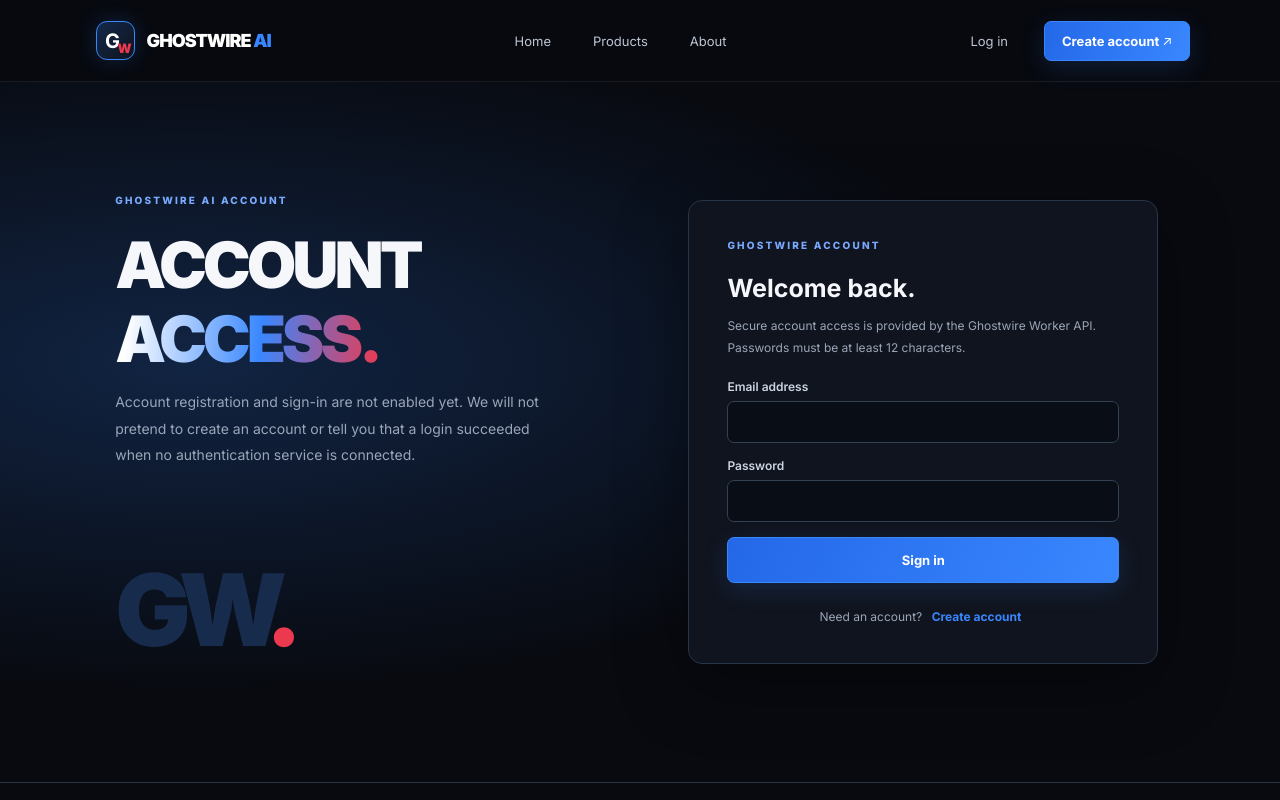
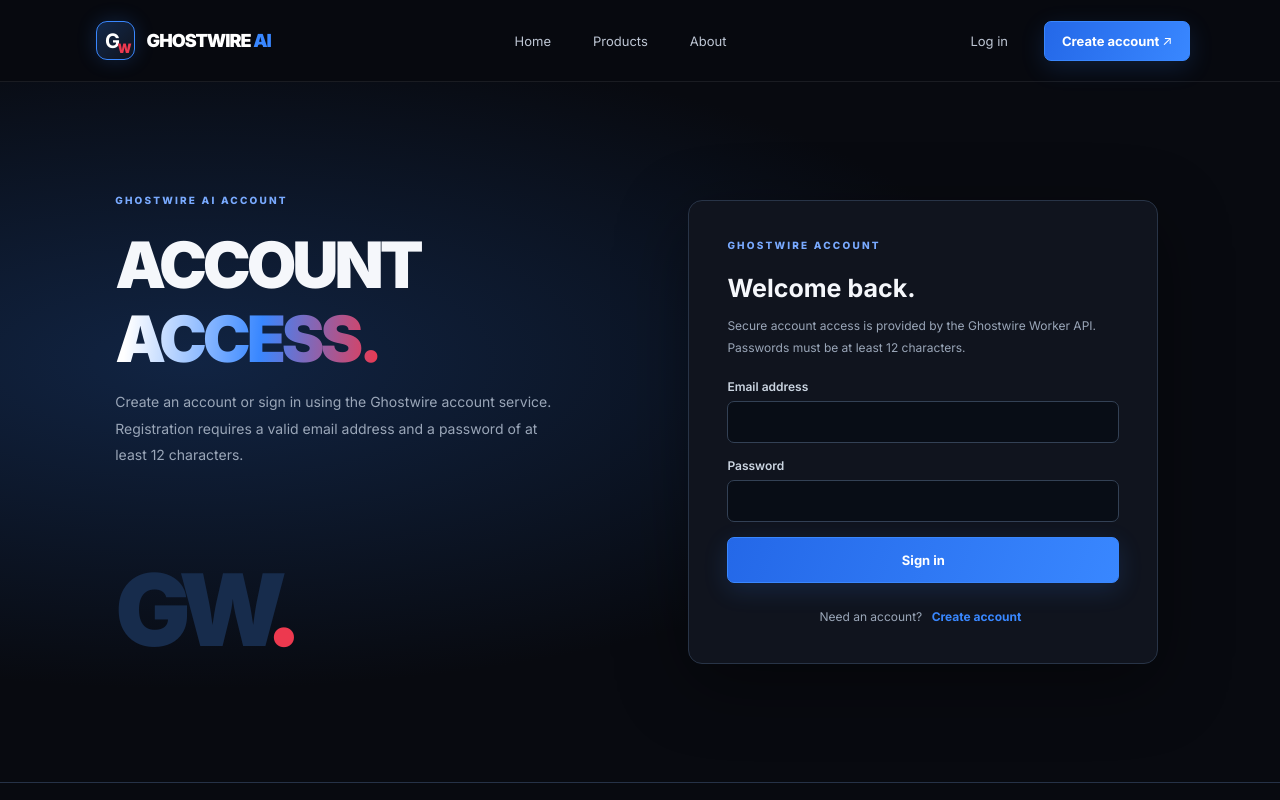
Before and after one commit to FindX-dev-maker/ghostwire-ai, a React (Vite) app: page / in a window 1280 px wide. Both pictures are taken after a click on the button "Log in". Shown: the top 800 px of the page. Built offline with nearby package versions, Linux system fonts and the light colour scheme.

Commit message:
Correct account page authentication messaging

```diff
--- a/src/App.jsx
+++ b/src/App.jsx
@@ -110,7 +110,7 @@ export default function App() {
       {page === 'about' && <section className="content-page about-page"><div className="eyebrow">ABOUT THE COMPANY</div><h1>Technology with <span>purpose.</span></h1><p>Ghostwire AI is the AI and software division of Ghostwire Syndicate.</p><p>Its product direction brings together three areas: trading technology, AI assistants and real-estate tools. Each product has a distinct purpose while remaining part of the same software business.</p><button className="primary-button" onClick={() => navigate('products')}>View the products ↗</button></section>}
 
       {page === 'account' && <section className="auth-layout">
-        <div className="auth-info"><div className="eyebrow">GHOSTWIRE AI ACCOUNT</div><h1>ACCOUNT<br /><span>ACCESS.</span></h1><p>Account registration and sign-in are not enabled yet. We will not pretend to create an account or tell you that a login succeeded when no authentication service is connected.</p><div className="auth-decoration">GW<span>.</span></div></div>
+        <div className="auth-info"><div className="eyebrow">GHOSTWIRE AI ACCOUNT</div><h1>ACCOUNT<br /><span>ACCESS.</span></h1><p>Create an account or sign in using the Ghostwire account service. Registration requires a valid email address and a password of at least 12 characters.</p><div className="auth-decoration">GW<span>.</span></div></div>
         <div className="auth-card"><div className="eyebrow">GHOSTWIRE ACCOUNT</div><h2>{authMode === 'login' ? 'Welcome back.' : 'Create your account.'}</h2><p className="muted">Secure account access is provided by the Ghostwire Worker API. Passwords must be at least 12 characters.</p><form className="listing-form" onSubmit={submitAuth}>{authMode === 'signup' && <label>Full name<input value={authName} onChange={(e) => setAuthName(e.target.value)} autoComplete="name" required minLength="2" maxLength="80" /></label>}<label>Email address<input type="email" value={authEmail} onChange={(e) => setAuthEmail(e.target.value)} autoComplete="email" required /></label><label>Password<input type="password" value={authPassword} onChange={(e) => setAuthPassword(e.target.value)} autoComplete={authMode === 'login' ? 'current-password' : 'new-password'} minLength="12" maxLength="128" required /></label><button className="primary-button full-width" disabled={authBusy}>{authBusy ? 'Please wait…' : authMode === 'login' ? 'Sign in' : 'Create account'}</button></form>{authMessage && <p className="notice" role="status">{authMessage}</p>}<div className="auth-switch">{authMode === 'login' ? 'Need an account? ' : 'Already have an account? '}<button onClick={() => { setAuthMode(authMode === 'login' ? 'signup' : 'login'); setAuthMessage(''); }}>{authMode === 'login' ? 'Create account' : 'Sign in'}</button></div></div>
       </section>}
     </main>
```
